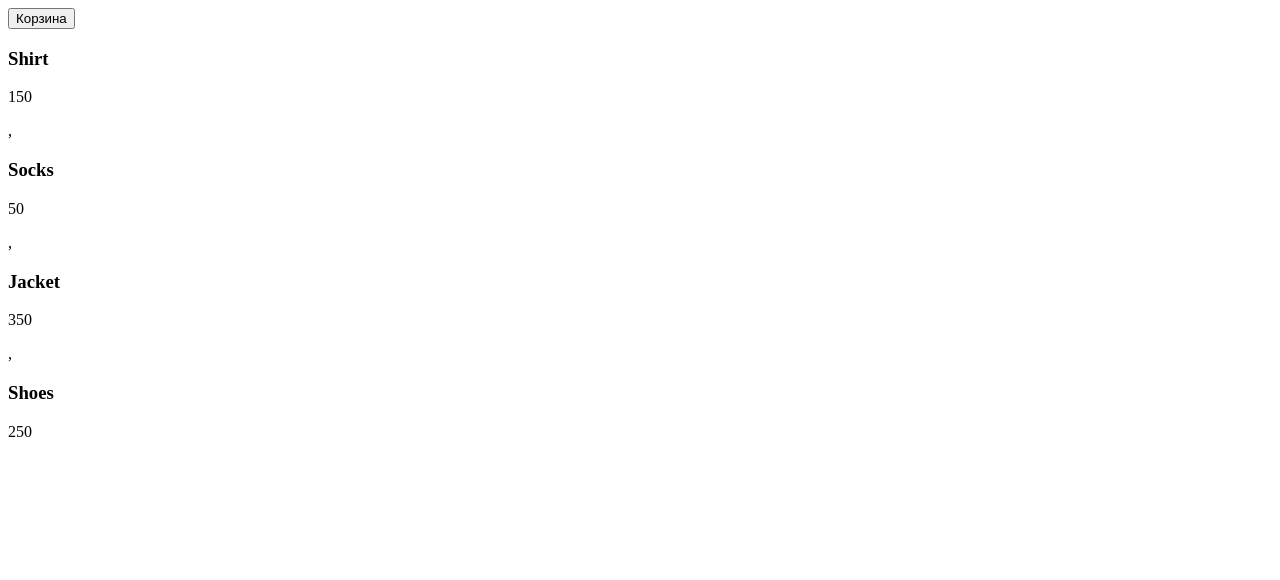
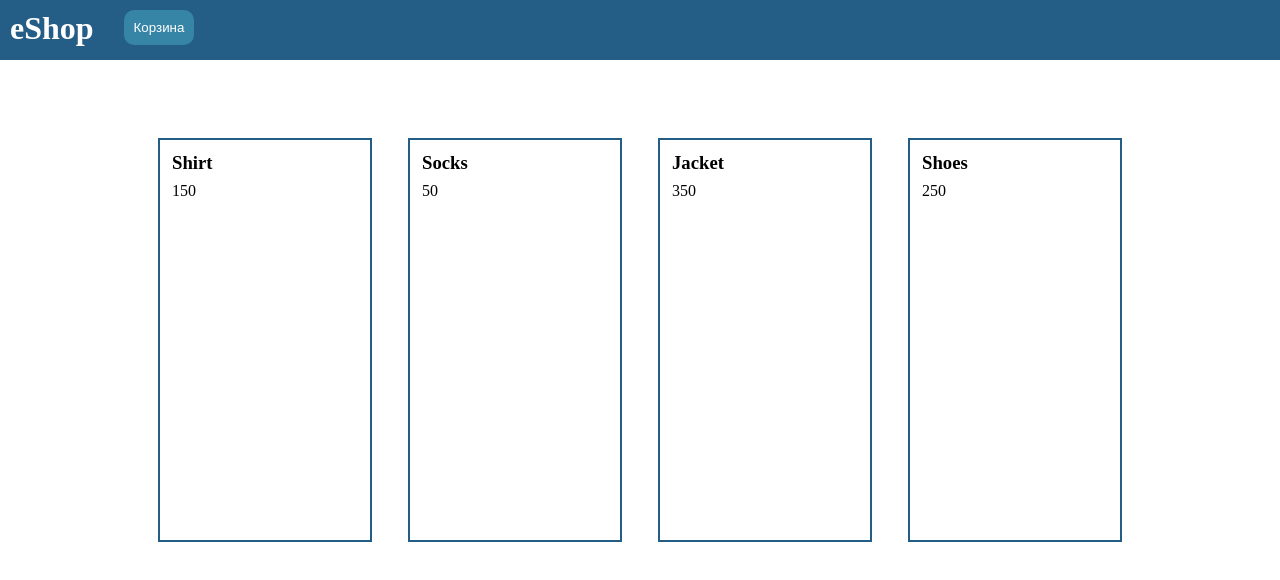
Before and after one commit to BasanogiJoe/JS2, a plain HTML site: page index.html in a window 1280 px wide. Drawn offline with Linux system fonts and the light colour scheme.

Commit message:
Lesson 1 homework

```diff
--- a/index.html
+++ b/index.html
@@ -4,12 +4,15 @@
 <head>
     <meta charset="UTF-8">
     <title>eShop</title>
-
+    <link rel="stylesheet" href="style.css">
 </head>
 
 <body>
     <header>
-        <button class="cart-button" type="button">Корзина</button>
+        <h1 class="title">eShop</h1>
+        <div class="headerButton">
+            <button class="cart-button" type="button">Корзина</button>
+        </div>
     </header>
     <main>
         <div class="goods-list"></div>
--- a/script.js
+++ b/script.js
@@ -5,17 +5,15 @@ const goods = [
   { title: 'Shoes', price: 250 },
 ];
 
-const renderGoodsItem = (title, price) => {
-  return `
+const renderGoodsItem = ({ title = '', price = 0 }) => `
       <div class="goods-item">
         <h3>${title}</h3>
         <p>${price}</p>
       </div>
-    `;
-};
+      `;
 
-const renderGoodsList = (list) => {
-  let goodsList = list.map(item => renderGoodsItem(item.title, item.price));
+const renderGoodsList = (list = []) => {
+  let goodsList = list.map(item => renderGoodsItem(item)).join('');
   document.querySelector('.goods-list').innerHTML = goodsList;
 }
 
--- /dev/null
+++ b/style.css
@@ -0,0 +1,50 @@
+* {
+    padding: 0;
+    margin: 0;
+}
+
+body {
+    display: grid;
+}
+
+header {
+    height: 60px;
+    display: flex;
+    background-color: #245D85;
+    margin-bottom: 80px;
+}
+
+.title {
+    color: white;
+    padding: 10px;
+}
+
+.headerButton {
+    margin-left: 10px;
+    padding: 10px;
+}
+
+button {
+    padding: 10px;
+    border-radius: 10px;
+    background-color: #3785A6;
+    color: white;
+    border-style: unset;
+}
+
+.goods-list {
+    display: flex;
+    justify-content: center;
+    gap: 40px
+}
+
+.goods-item {
+    width: 210px;
+    height: 400px;
+    padding: 12px;
+    box-sizing: border-box;
+    outline: 2px solid #245D85;
+    display: flex;
+    flex-direction: column;
+    gap: 8px;
+}
```
